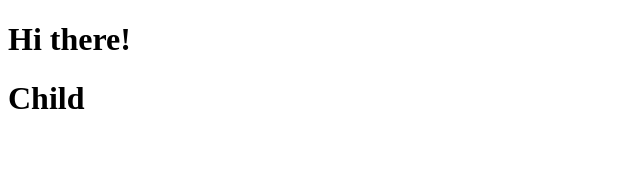
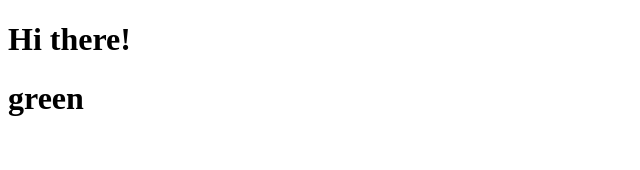
Before and after one commit to zdTang/portfolio-ts-react_Steven_Grider, a React (Create React App) app: page / in a window 1280 px wide. Shown: the top 170 px of the page, without its empty margins (0-640 px from the left). Built offline with nearby package versions, Linux system fonts and the light colour scheme.

Commit message:
007 The Big Difference with Props

```diff
--- a/src/props/Child.tsx
+++ b/src/props/Child.tsx
@@ -1,9 +1,13 @@
 import React from "react";
+// in the child component, define a interface for props
+interface ChildProps {
+  color: string;
+}
 
-const Child = () => {
+const Child = ({ color }: ChildProps) => {
   return (
     <div>
-      <h1>Child</h1>
+      <h1>{color}</h1>
     </div>
   );
 };
--- a/src/props/Parent.tsx
+++ b/src/props/Parent.tsx
@@ -2,7 +2,7 @@ import React from "react";
 import Child from "./Child";
 
 const Parent = () => {
-  return <Child />;
+  return <Child color="green" />;
 };
 
 export default Parent;
```
Also changed, not shown: screen-shot/interface-props-parent-child.jpg (added), screen-shot/interface-props.jpg (added).
